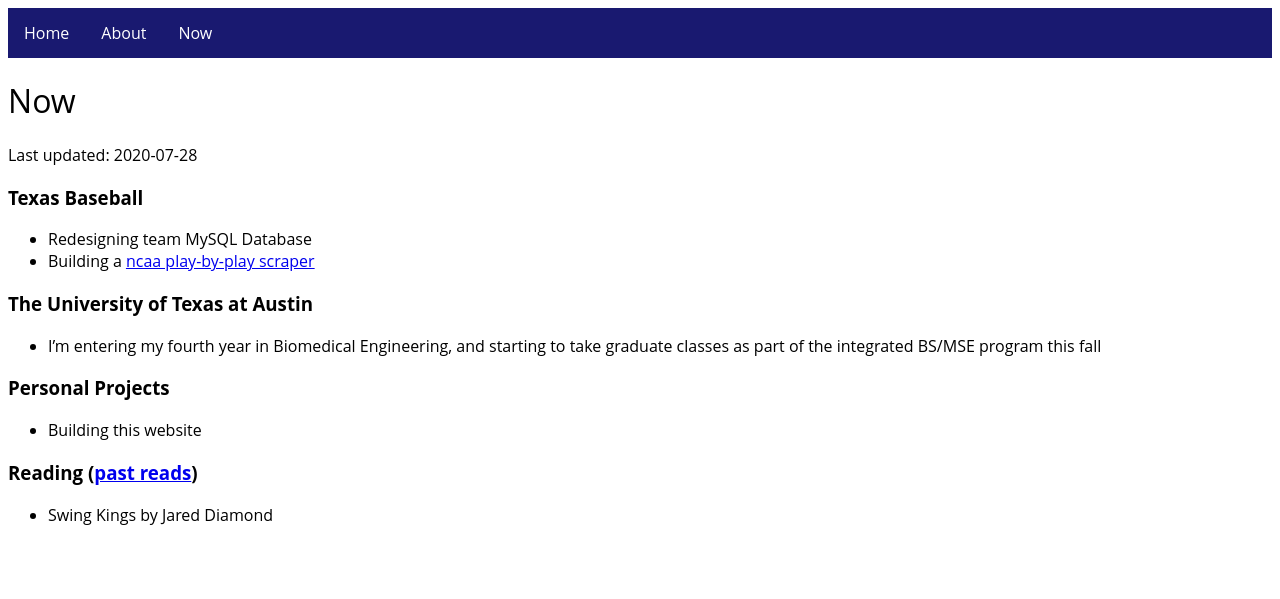
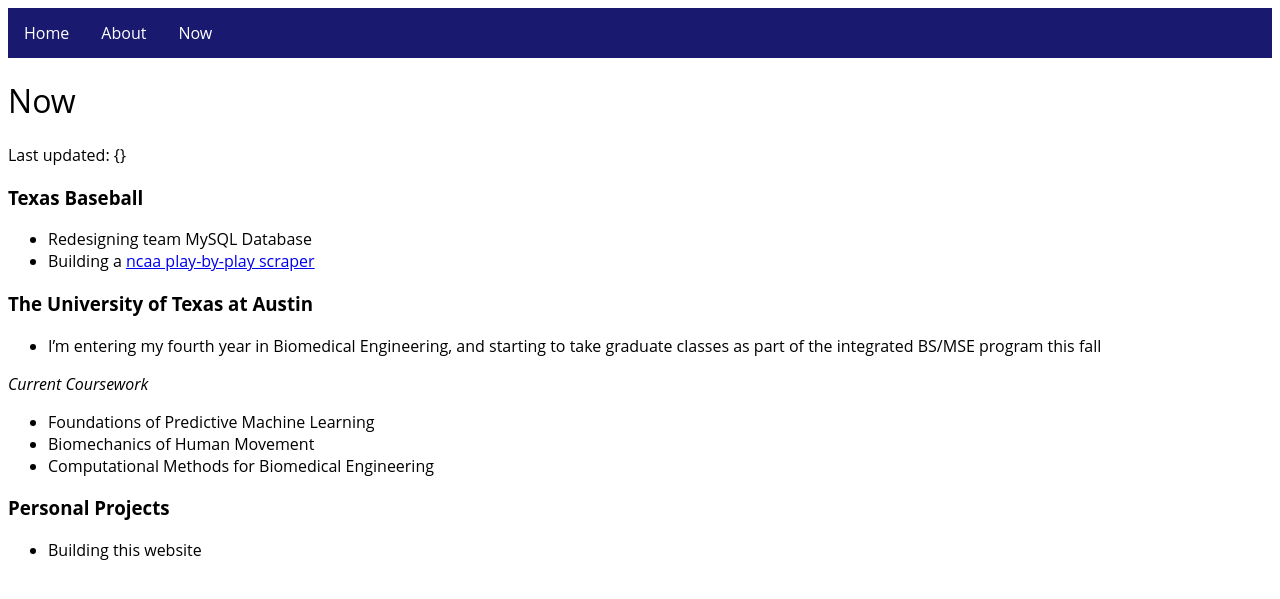
Before and after one commit to milesok/milesok.github.io, a Jekyll site: the page built from pages/now.md, in a window 1280 px wide. Shown: the top 599 px of the page. Built offline with Jekyll 4.4.1, drawn with Linux system fonts in a browser that asks for light colours; a file with an impossible date is left out.

Commit message:
Update now.md

```diff
--- a/pages/now.md
+++ b/pages/now.md
@@ -1,8 +1,9 @@
 ---
-permalink: '/now'
+permalink: /now
 layout: page
-title: "Now"
-date: 2020-07-28
+title: Now
+date: {}
+published: true
 ---
 Last updated: {{%page.date%}}
 ### Texas Baseball
@@ -12,8 +13,10 @@ Last updated: {{%page.date%}}
 ### The University of Texas at Austin
 - I'm entering my fourth year in Biomedical Engineering, and starting to take graduate classes as part of the integrated BS/MSE program this fall
 
+*Current Coursework*
+- Foundations of Predictive Machine Learning
+- Biomechanics of Human Movement
+- Computational Methods for Biomedical Engineering
+
 ### Personal Projects
 - Building this website
-
-### Reading ([past reads](https://milesok.github.io/library))
-- Swing Kings by Jared Diamond
```
